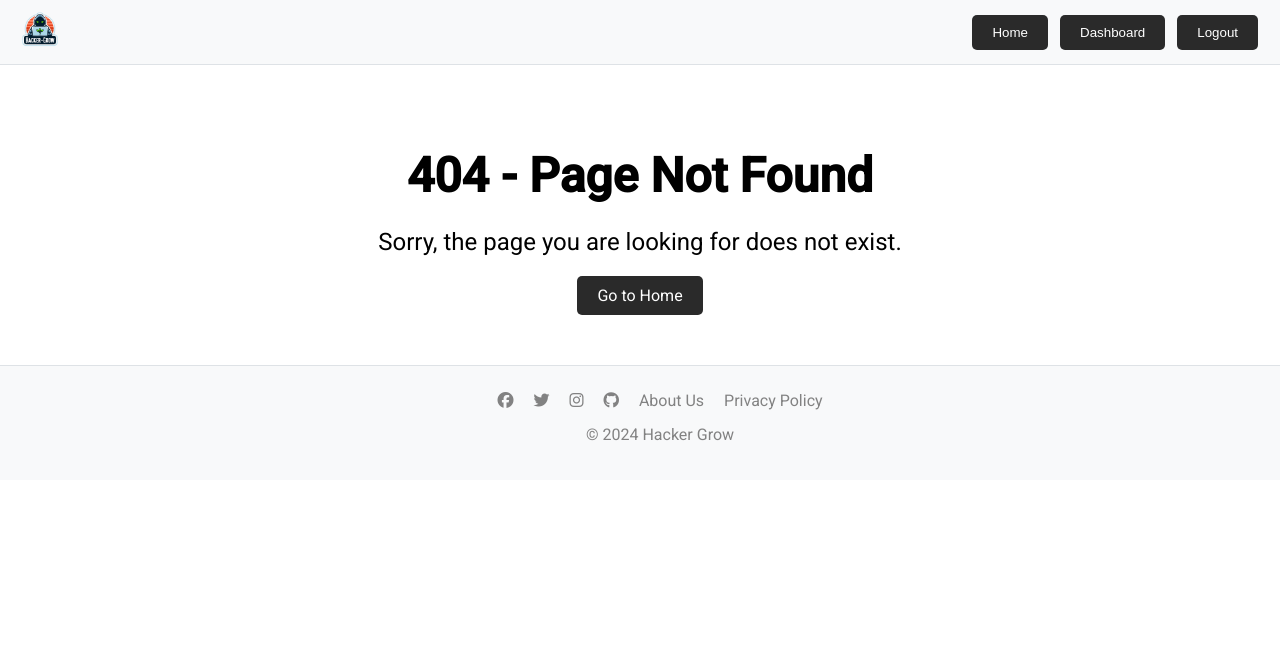
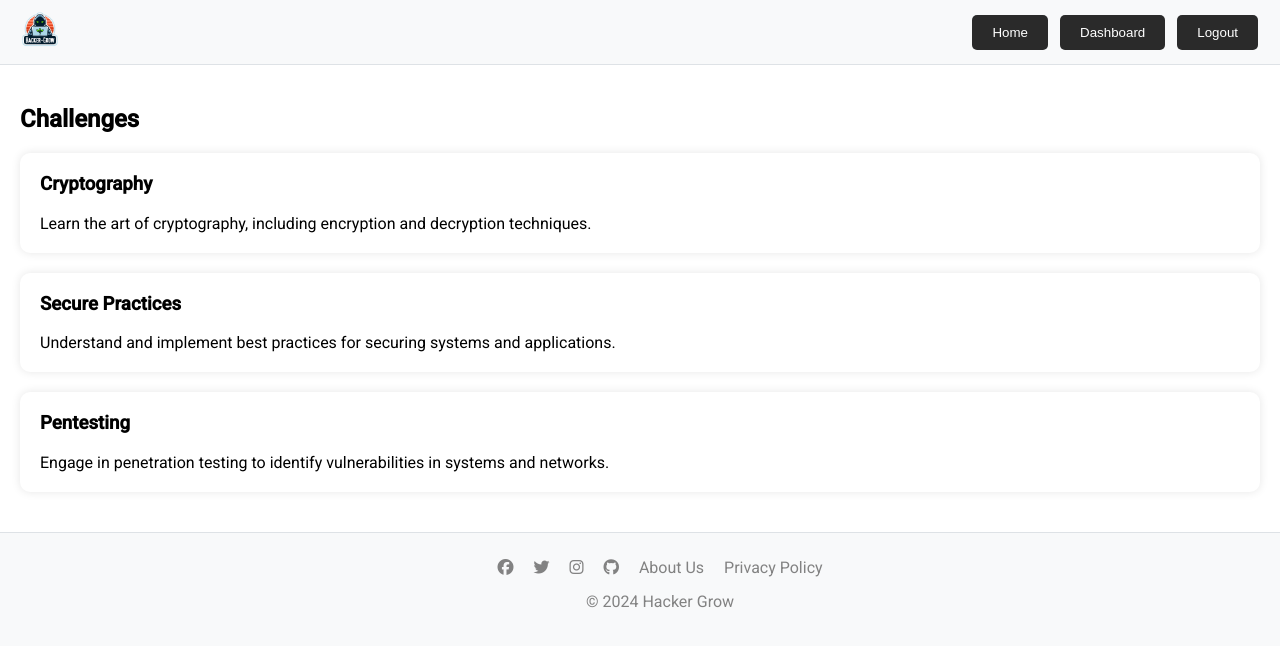
Before and after one commit to juanselm/hacker-grow-frontend, an Angular app: page /challenges in a window 1280 px wide. Before the commit this address had no page. Shown: the top 646 px of the page. Built offline with nearby package versions, Linux system fonts and the light colour scheme; sample sign-in values are in the browser's storage.

Commit message:
se agrega pagina para listar los retos.

```diff
--- a/src/app/app.routes.ts
+++ b/src/app/app.routes.ts
@@ -6,6 +6,7 @@ import { SigninComponent } from './signin/signin.component';
 import { PrivacyPolicyComponent } from './privacy-policy/privacy-policy.component';
 import { PageNotFoundComponent } from './page-not-found/page-not-found.component';
 import { DashboardComponent } from './dashboard/dashboard.component';
+import { ChallengesListComponent } from './challenges-list/challenges-list.component';
 import { AuthGuard } from './auth.guard';
 
 export const routes: Routes = [
@@ -15,6 +16,7 @@ export const routes: Routes = [
     { path: 'signin', component: SigninComponent },
     { path: 'privacy-policy', component: PrivacyPolicyComponent },
     { path: 'dashboard', component: DashboardComponent, canActivate: [AuthGuard] },
+    { path: 'challenges', component: ChallengesListComponent, canActivate: [AuthGuard] },
     { path: '', redirectTo: '/home', pathMatch: 'full' },
     { path: '**', component: PageNotFoundComponent },
 ];
--- /dev/null
+++ b/src/app/challenges-list/challenges-list.component.css
@@ -0,0 +1,19 @@
+.challenges-list-container {
+    padding: 20px;
+  }
+
+  .challenge {
+    background-color: #fff;
+    padding: 20px;
+    border-radius: 10px;
+    box-shadow: 0 0 10px rgba(0, 0, 0, 0.1);
+    margin-bottom: 20px;
+  }
+
+  .challenge h3 {
+    margin-top: 0;
+  }
+
+  .challenge p {
+    margin-bottom: 0;
+  }
--- /dev/null
+++ b/src/app/challenges-list/challenges-list.component.html
@@ -0,0 +1,7 @@
+<div class="challenges-list-container">
+    <h2>Challenges</h2>
+    <div class="challenge" *ngFor="let challenge of challenges">
+      <h3>{{ challenge.title }}</h3>
+      <p>{{ challenge.description }}</p>
+    </div>
+  </div>
--- /dev/null
+++ b/src/app/challenges-list/challenges-list.component.ts
@@ -0,0 +1,18 @@
+import { Component } from '@angular/core';
+import { CommonModule } from '@angular/common';
+import { RouterModule, RouterOutlet } from '@angular/router';
+
+@Component({
+  selector: 'app-challenges-list',
+  standalone: true,
+  imports: [CommonModule, RouterOutlet, RouterModule],
+  templateUrl: './challenges-list.component.html',
+  styleUrls: ['./challenges-list.component.css']
+})
+export class ChallengesListComponent {
+  challenges = [
+    { title: 'Cryptography', description: 'Learn the art of cryptography, including encryption and decryption techniques.' },
+    { title: 'Secure Practices', description: 'Understand and implement best practices for securing systems and applications.' },
+    { title: 'Pentesting', description: 'Engage in penetration testing to identify vulnerabilities in systems and networks.' }
+  ];
+}
--- a/src/app/dashboard/dashboard.component.css
+++ b/src/app/dashboard/dashboard.component.css
@@ -15,6 +15,10 @@
 
 .profile {
   text-align: center;
+  width: 100%; /* Asegura que el contenedor ocupe todo el ancho disponible */
+  display: flex;
+  flex-direction: column;
+  align-items: center; /* Centra el contenido horizontalmente */
 }
 
 .avatar {
@@ -23,6 +27,13 @@
   background-color: #ccc;
   border-radius: 50%;
   margin-bottom: 10px;
+}
+
+.profile h2 {
+  margin: 0;
+  font-size: 1.5em;
+  word-wrap: break-word; /* Permite que el texto se ajuste al ancho del contenedor */
+  text-align: center; /* Asegura que el texto esté centrado */
 }
 
 .main-content {
--- a/src/app/dashboard/dashboard.component.html
+++ b/src/app/dashboard/dashboard.component.html
@@ -9,17 +9,17 @@
     <div class="card">
       <h3>Cryptography</h3>
       <p>Learn the art of cryptography, including encryption and decryption techniques, to secure data and communications.</p>
-      <button class="challenge-button">Go to Challenge</button>
+      <button class="challenge-button" routerLink="/challenges">Go to Challenge</button>
     </div>
     <div class="card">
       <h3>Secure Practices</h3>
       <p>Understand and implement best practices for securing systems and applications, ensuring robust protection against threats.</p>
-      <button class="challenge-button">Go to Challenge</button>
+      <button class="challenge-button" routerLink="/challenges">Go to Challenge</button>
     </div>
     <div class="card">
       <h3>Pentesting</h3>
       <p>Engage in penetration testing to identify vulnerabilities in systems and networks, and learn how to mitigate them effectively.</p>
-      <button class="challenge-button">Go to Challenge</button>
+      <button class="challenge-button" routerLink="/challenges">Go to Challenge</button>
     </div>
   </div>
 </div>
--- a/src/app/dashboard/dashboard.component.ts
+++ b/src/app/dashboard/dashboard.component.ts
@@ -2,11 +2,12 @@ import { Component, OnInit } from '@angular/core';
 import { CommonModule } from '@angular/common';
 import { AuthService } from '../services/auth.service';
 import { Observable } from 'rxjs';
+import { RouterModule, RouterOutlet } from '@angular/router';
 
 @Component({
   selector: 'app-dashboard',
   standalone: true,
-  imports: [CommonModule],
+  imports: [CommonModule, RouterOutlet, RouterModule],
   templateUrl: './dashboard.component.html',
   styleUrls: ['./dashboard.component.css']
 })
```
Also changed, not shown: 1 other file (tests, documents, lock files or other folders).
